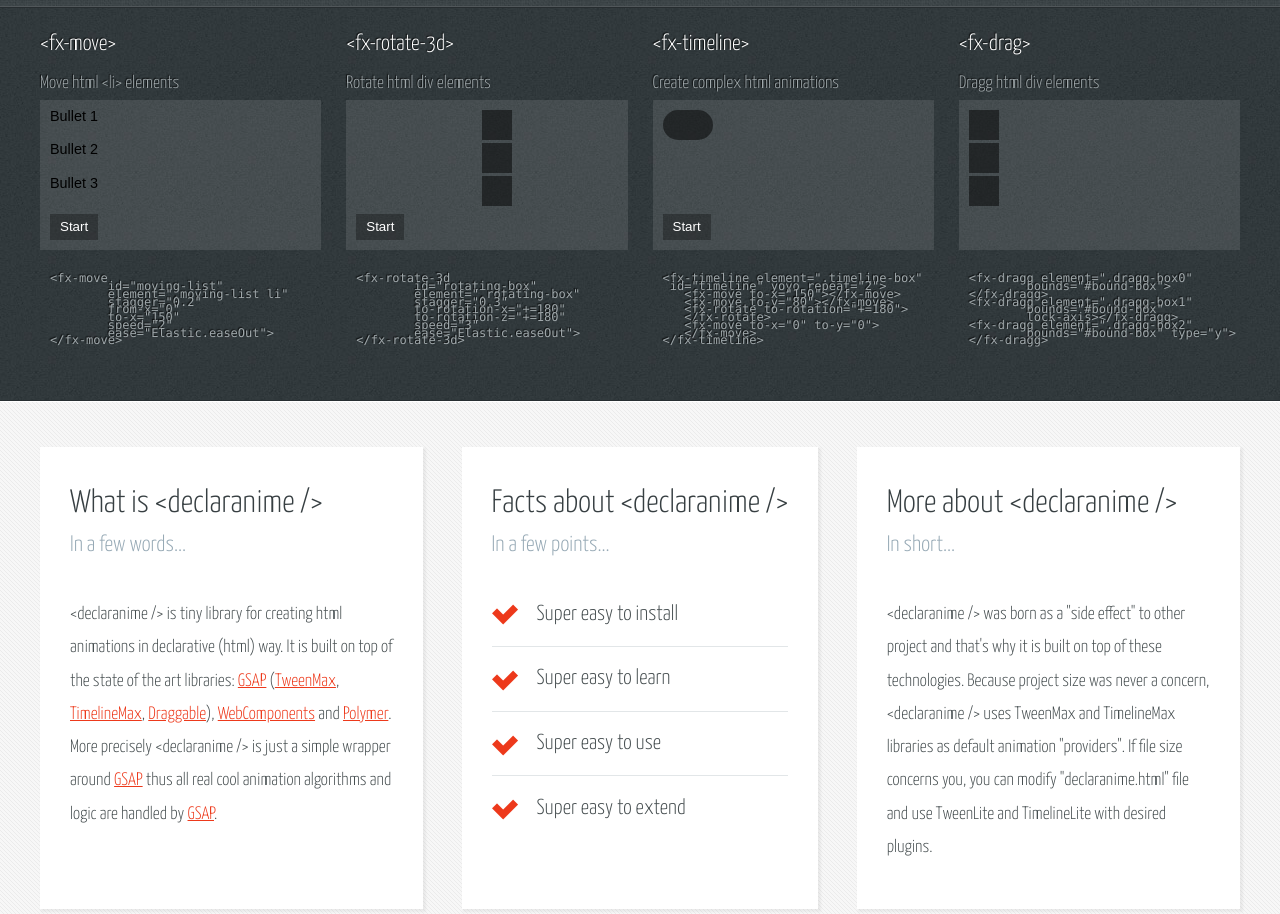
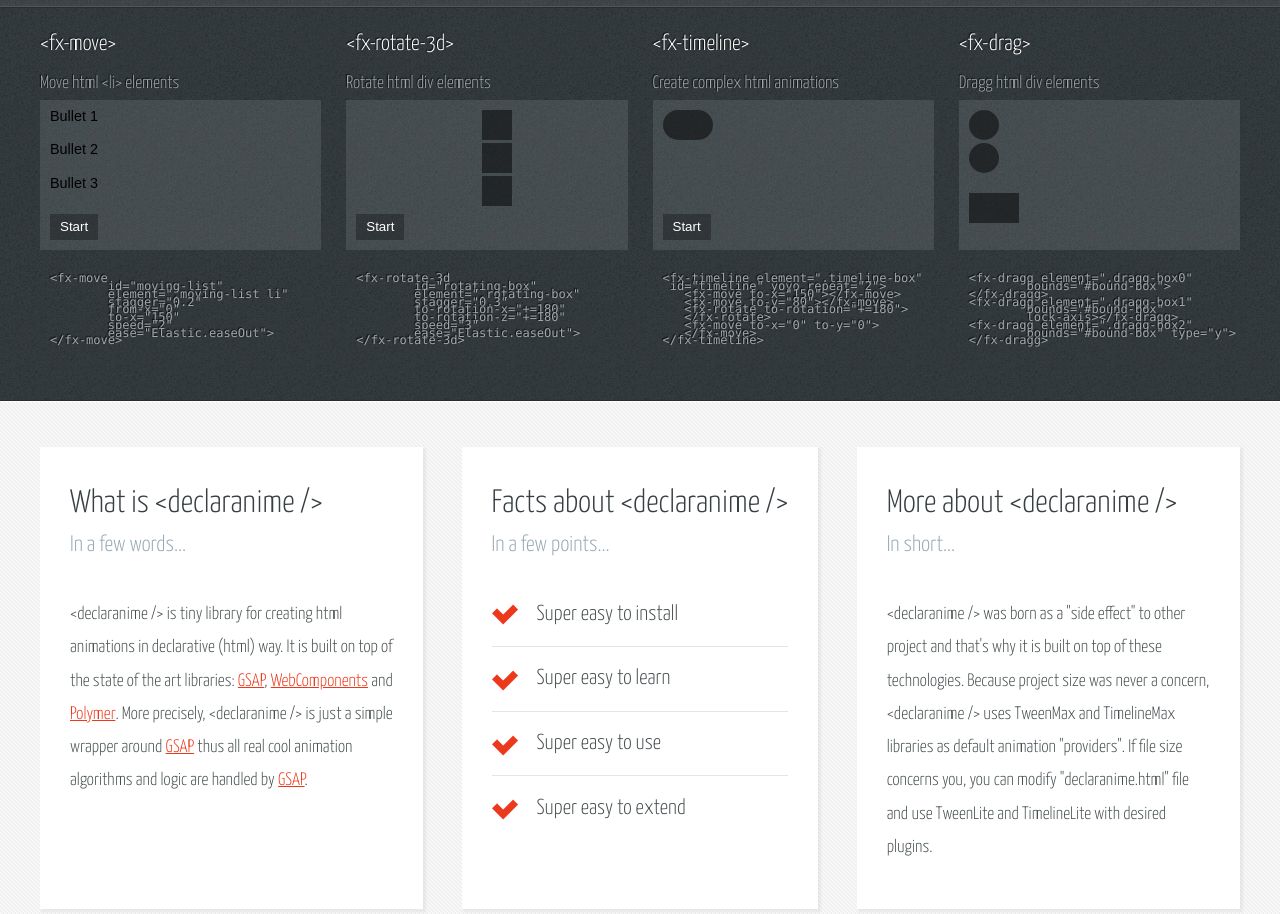
Before and after one commit to stasha/declaranime, a website: page src/site/index.html in a window 1280 px wide. Shown: the part 393-1307 px from the top of the page. Drawn offline with Linux system fonts and the light colour scheme.

Commit message:
Fixed dragable rotation

```diff
--- a/src/site/assets/css/custom.css
+++ b/src/site/assets/css/custom.css
@@ -87,6 +87,17 @@
 	border-radius: 20px;
 }
 
+.dragg-box {
+	border-radius: 20px;
+}
+
+.dragg-box2 {
+	margin-top: 20px;
+	border-radius: 0;
+	width: 50px;
+	cursor: move;
+}
+
 .homepage-example button {
 	border: 0;
 	color: white;
--- a/src/site/index.html
+++ b/src/site/index.html
@@ -181,7 +181,7 @@
 										<div class="dragg-box dragg-box2"></div>
 										<fx-dragg element=".dragg-box0" bounds="#bound-box"></fx-dragg>
 										<fx-dragg element=".dragg-box1" bounds="#bound-box" lock-axis></fx-dragg>
-										<fx-dragg element=".dragg-box2" bounds="#bound-box" type="y"></fx-dragg>
+										<fx-dragg element=".dragg-box2" type="rotation"></fx-dragg>
 									</div>
 
 									<pre class="small">&lt;fx-dragg element=".dragg-box0"
@@ -217,11 +217,9 @@
 									<p>
 										&lt;declaranime /> is tiny library for creating html animations in declarative (html) way.
 										It is built on top of the state of the art libraries:
-										<a href="http://greensock.com/gsap">GSAP</a> (<a href="http://greensock.com/docs/#/HTML5/GSAP/TweenMax/">TweenMax</a>,
-										<a href="http://greensock.com/docs/#/HTML5/GSAP/TimelineMax/">TimelineMax</a>,
-										<a href="http://greensock.com/draggable">Draggable</a>),
-										<a href="http://webcomponents.org">WebComponents</a> and <a href="https://www.polymer-project.org/1.0/">Polymer</a>.<br />
-										More precisely &lt;declaranime /> is just a simple wrapper around <a href="http://greensock.com/gsap">GSAP</a> thus
+										<a href="http://greensock.com/gsap">GSAP</a>,
+										<a href="http://webcomponents.org">WebComponents</a> and <a href="https://www.polymer-project.org/1.0/">Polymer</a>.
+										More precisely, &lt;declaranime /> is just a simple wrapper around <a href="http://greensock.com/gsap">GSAP</a> thus
 										all real cool animation algorithms and logic are handled by <a href="http://greensock.com/gsap">GSAP</a>.
 									</p>
 								</section>
```
Also changed, not shown: src/elements/behaviors/DraggableBehavior.html (+1 -1 lines).
